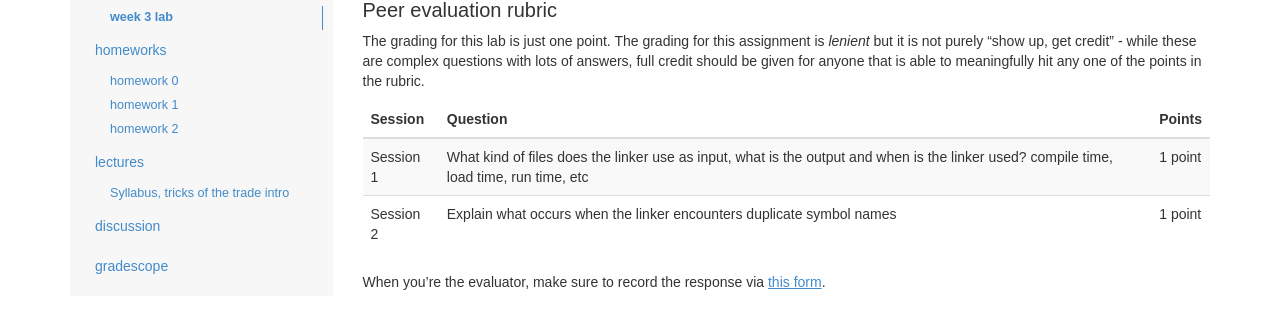
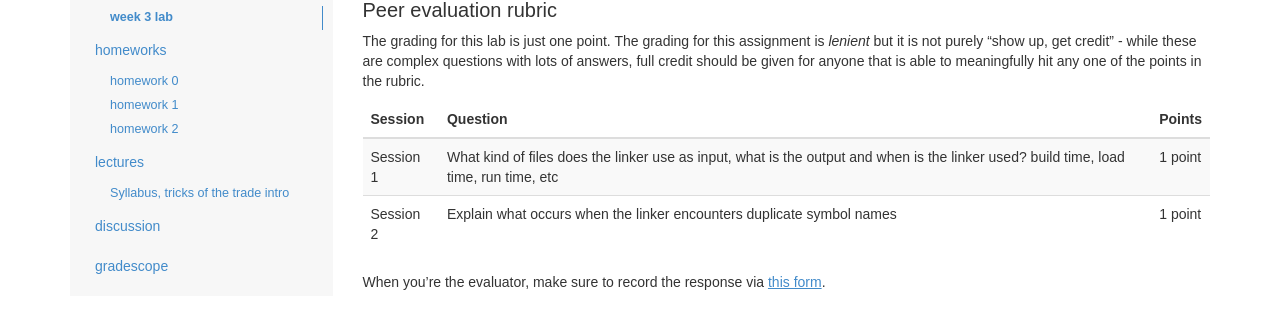
Before and after one commit to csatuic/cs361-website-old, a Jekyll site: the page built from _labs/lab2.md, in a window 1280 px wide. Shown: the part 259-570 px from the top of the page. Built offline with Jekyll 4.4.1, drawn with Linux system fonts in a browser that asks for light colours; some web fonts are replaced.

Commit message:
super minor wording change

```diff
--- a/_labs/lab2.md
+++ b/_labs/lab2.md
@@ -35,7 +35,7 @@ rubric.
 
 | Session | Question | Points |
 |---|---|---|
-| Session 1 |  What kind of files does the linker use as input, what is the output and when is the linker used? compile time, load time, run time, etc  | 1 point |
+| Session 1 |  What kind of files does the linker use as input, what is the output and when is the linker used? build time, load time, run time, etc  | 1 point |
 | Session 2 | Explain what occurs when the linker encounters duplicate symbol names | 1 point |
 {: class="table table-striped"}
 
```
Also changed, not shown: _homeworks/homework0.md (+1 -0 lines).
